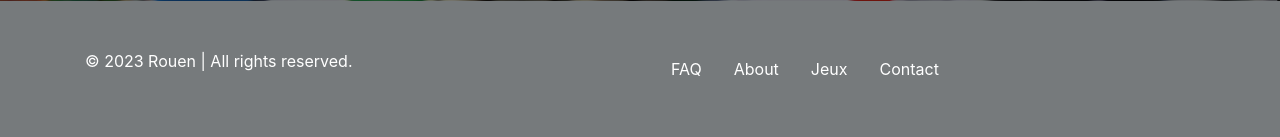
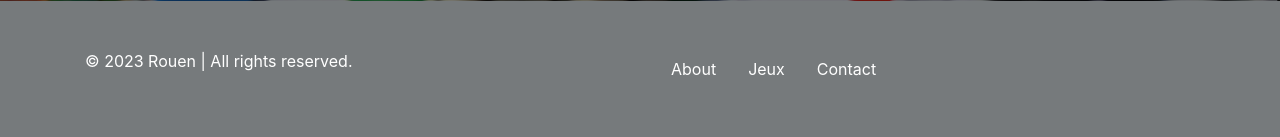
Before and after one commit to mortalla23/ProjetWeb, a PHP site: page /Ajoutjeu.php in a window 1280 px wide. Shown: the part 799-936 px from the top of the page. Run offline with PHP 8.4, Linux system fonts and the light colour scheme; some web fonts are replaced.

Commit message:
Lien des pages au footer rajouté

```diff
--- a/Ajoutjeu.php
+++ b/Ajoutjeu.php
@@ -131,17 +131,15 @@ if(!empty($_GET['id'])){
             </div>
             <div class="col-6">
                 <ul class="nav text-center">
+
                     <li class="nav-item">
-                        <a href="#" class="nav-link text-white">FAQ</a>
+                        <a href="presen.php" class="nav-link text-white">About</a>
                     </li>
                     <li class="nav-item">
-                        <a href="#" class="nav-link text-white">About</a>
+                        <a href="listjeux.php" class="nav-link text-white">Jeux</a>
                     </li>
                     <li class="nav-item">
-                        <a href="#" class="nav-link text-white">Jeux</a>
-                    </li>
-                    <li class="nav-item">
-                        <a href="#" class="nav-link text-white">Contact</a>
+                        <a href="index.php" class="nav-link text-white">Contact</a>
                     </li>
                 </ul>
             </div>
--- a/listjeux.php
+++ b/listjeux.php
@@ -169,7 +169,7 @@
                         <a href="presen.php" class="nav-link text-white">About</a>
                     </li>
                     <li class="nav-item">
-                        <a href="inscrip.php" class="nav-link text-white">Jeux</a>
+                        <a href="listjeux.php" class="nav-link text-white">Jeux</a>
                     </li>
                     <li class="nav-item">
                         <a href="presen.php" class="nav-link text-white">Contact</a>
```
Also changed, not shown: conne.php (+4 -6 lines), souhaitjeu.php (+4 -6 lines).
